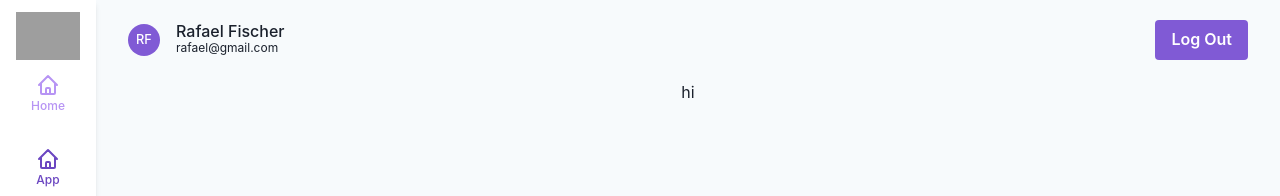
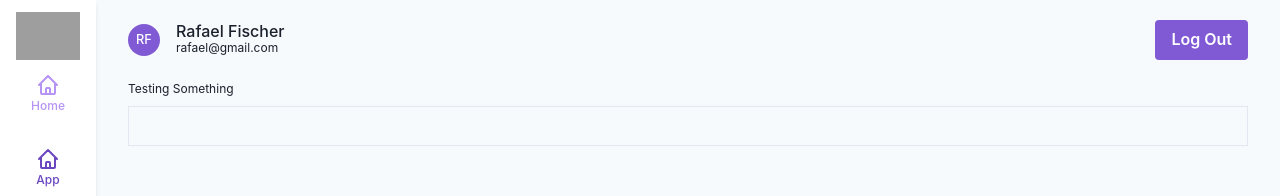
Before and after one commit to fischerafael/pdf-text-extractor, a Next.js app: page /app in a window 1280 px wide. Shown: the top 196 px of the page. Built offline with nearby package versions, Linux system fonts and the light colour scheme; grey boxes are pictures that could not be loaded.

Commit message:
feat: working on basic form things

```diff
--- /dev/null
+++ b/client/components/FormControl/index.tsx
@@ -0,0 +1,24 @@
+import * as C from "@chakra-ui/react";
+import React from "react";
+
+export const FormControl = ({
+  label,
+  helpText,
+  children,
+}: {
+  label: string;
+  children: React.ReactNode;
+  helpText?: string;
+}) => {
+  return (
+    <C.FormControl as={C.VStack} align="flex-start" px="8" spacing="0">
+      <C.FormLabel fontWeight="regular" fontSize="xs">
+        {label}
+      </C.FormLabel>
+      {children}
+      {helpText && (
+        <C.FormHelperText fontSize="xs">{helpText}</C.FormHelperText>
+      )}
+    </C.FormControl>
+  );
+};
--- /dev/null
+++ b/client/components/InputText/index.tsx
@@ -0,0 +1,22 @@
+import React from "react";
+import * as C from "@chakra-ui/react";
+import { theme } from "@/client/config/theme";
+import { FormControl } from "../FormControl";
+
+interface InputTextProps extends C.InputProps {
+  label: string;
+  helpText?: string;
+}
+
+export const InputText = ({ label, helpText, ...props }: InputTextProps) => {
+  return (
+    <FormControl label="Testing Something">
+      <C.Input
+        fontSize="xs"
+        _focus={{ ring: "none", borderColor: theme.accentColour }}
+        borderRadius="none"
+        {...props}
+      />
+    </FormControl>
+  );
+};
--- a/pages/app/index.tsx
+++ b/pages/app/index.tsx
@@ -2,6 +2,7 @@ import { Avatar } from "@/client/components/Avatar";
 import { Button } from "@/client/components/Button";
 import { Footer } from "@/client/components/Footer";
 import { Header } from "@/client/components/Header";
+import { InputText } from "@/client/components/InputText";
 import { LinksContainer } from "@/client/components/LinksContainer";
 import { LinksContainerWithIcons } from "@/client/components/LinksContainerWithIcons";
 import { Logo } from "@/client/components/Logo";
@@ -23,7 +24,7 @@ const index = () => {
           isDisplayLinksOnWeb={false}
         />
       }
-      mainSlot={<div>hi</div>}
+      mainSlot={<InputText label="testing" helpText="test" />}
       footerSlot={<Footer />}
     />
   );
```
